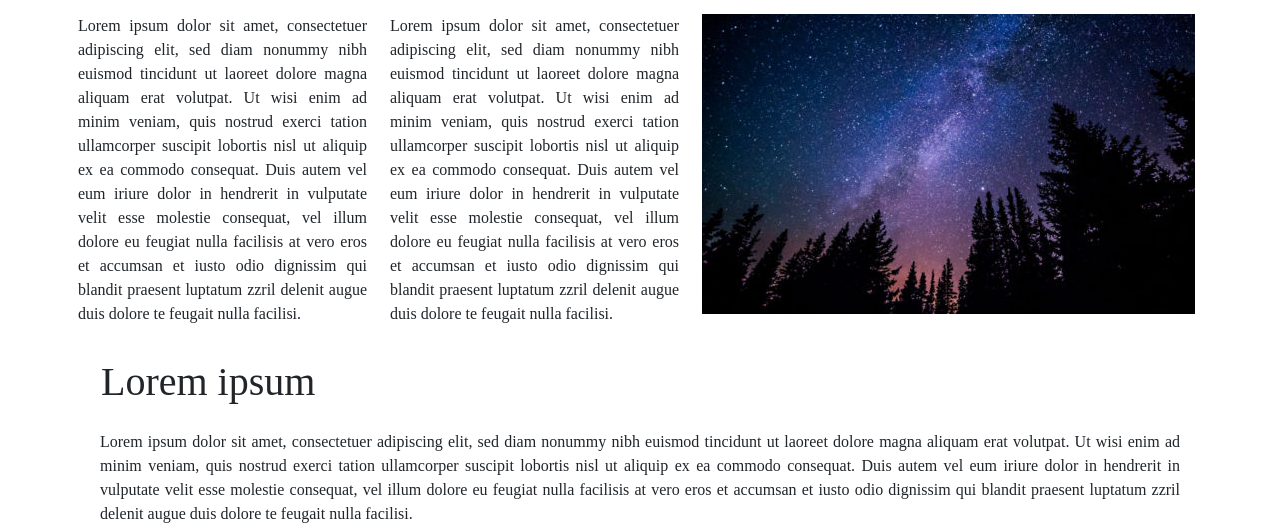
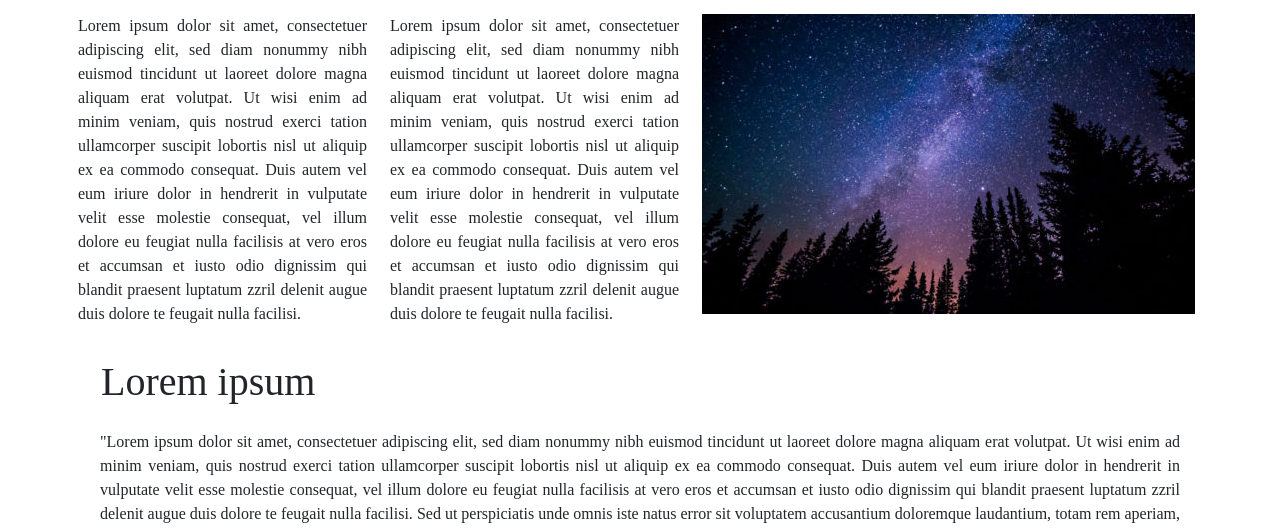
Before and after one commit to olyaka/test_task, a plain HTML site: page index.html in a window 1280 px wide. Shown: the part 722-1252 px from the top of the page. Drawn offline with nearby package versions, Linux system fonts and the light colour scheme.

Commit message:
longer text

```diff
--- a/index.html
+++ b/index.html
@@ -65,14 +65,21 @@
 
   <div class="container" id="third">
     <h1>Lorem ipsum</h1>
-    <div class="col">Lorem ipsum dolor sit amet, consectetuer adipiscing elit, sed diam nonummy nibh euismod tincidunt ut laoreet dolore magna
-      aliquam erat volutpat. Ut wisi enim ad minim veniam, quis nostrud exerci tation ullamcorper suscipit lobortis nisl
-      ut aliquip ex ea commodo consequat. Duis autem vel eum iriure dolor in hendrerit in vulputate velit esse molestie consequat,
-      vel illum dolore eu feugiat nulla facilisis at vero eros et accumsan et iusto odio dignissim qui blandit praesent luptatum
-      zzril delenit augue duis dolore te feugait nulla facilisi.</div>
+    <div class="col">"Lorem ipsum dolor sit amet, consectetuer adipiscing elit, sed diam nonummy nibh euismod tincidunt ut laoreet dolore
+      magna aliquam erat volutpat. Ut wisi enim ad minim veniam, quis nostrud exerci tation ullamcorper suscipit lobortis
+      nisl ut aliquip ex ea commodo consequat. Duis autem vel eum iriure dolor in hendrerit in vulputate velit esse molestie
+      consequat, vel illum dolore eu feugiat nulla facilisis at vero eros et accumsan et iusto odio dignissim qui blandit
+      praesent luptatum zzril delenit augue duis dolore te feugait nulla facilisi. Sed ut perspiciatis unde omnis iste natus
+      error sit voluptatem accusantium doloremque laudantium, totam rem aperiam, eaque ipsa quae ab illo inventore veritatis
+      et quasi architecto beatae vitae dicta sunt explicabo. Nemo enim ipsam voluptatem quia voluptas sit aspernatur aut
+      odit aut fugit, sed quia consequuntur magni dolores eos qui ratione voluptatem sequi nesciunt. Neque porro quisquam
+      est, qui dolorem ipsum quia dolor sit amet, consectetur, adipisci velit, sed quia non numquam eius modi tempora incidunt
+      ut labore et dolore magnam aliquam quaerat voluptatem. Ut enim ad minima veniam, quis nostrum exercitationem ullam
+      corporis suscipit laboriosam, nisi ut aliquid ex ea commodi consequatur? Quis autem vel eum iure reprehenderit qui
+      in ea voluptate velit esse quam nihil molestiae consequatur, vel illum qui dolorem eum fugiat quo voluptas nulla pariatur?"</div>
   </div>
 
-  <footer  id="fourth">
+  <footer id="fourth">
     <div class="footer_info">
       <ul>
         <li>
```
